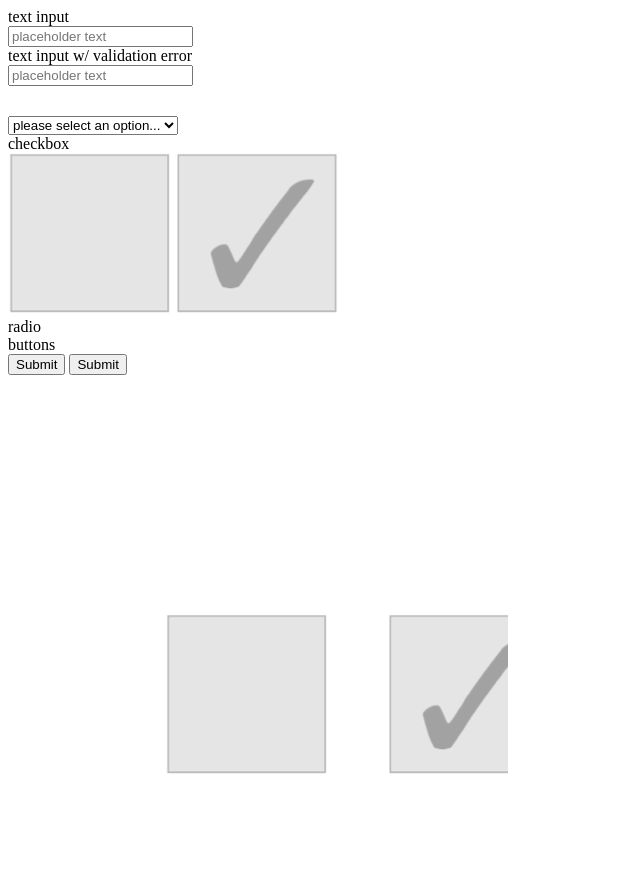
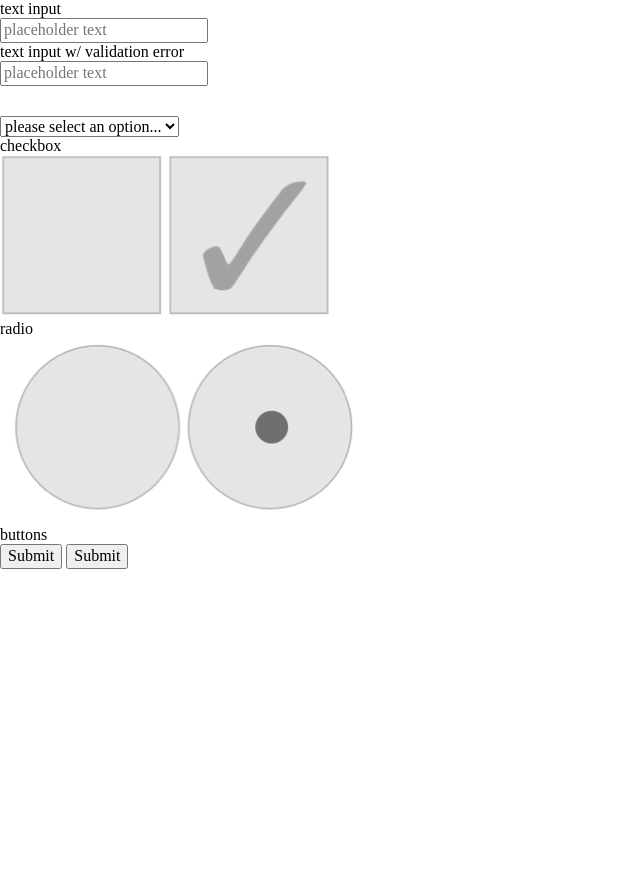
Before and after one commit to rh24/ui-challenge-2, a plain HTML site: page index.html in a window 1280 px wide. Shown: the whole page, without its empty margins (0-640 px from the left). After the commit the page ends 800 px from the top, so only its background shows below. Drawn offline with Linux system fonts and the light colour scheme.

Commit message:
Remove fieldset border

```diff
--- a/css/styles.css
+++ b/css/styles.css
@@ -78,3 +78,7 @@
 select option.odd {
   background: rgb(216, 216, 216);
 }
+
+fieldset {
+  border: none;
+}
--- a/index.html
+++ b/index.html
@@ -6,6 +6,7 @@
   <meta http-equiv="X-UA-Compatible" content="IE=edge">
   <title>Page Title</title>
   <meta name="viewport" content="width=device-width, initial-scale=1">
+  <link rel="stylesheet" type="text/css" href="css/normalize.css" />
   <link rel="stylesheet" type="text/css" href="css/styles.css" />
   <script src="js/main.js"></script>
 </head>
@@ -29,27 +30,23 @@
     <div>
       <select name="select box">
         <option disabled selected value id="default">please select an option...</option>
-        <option value="option 1">option 1</option>
-        <option value="option 2">option 2</option>
-        <option value="option 3">option 3</option>
-        <option value="option 4">option 4</option>
+        <option value="option 1" class="odd">option 1</option>
+        <option value="option 2" class="even">option 2</option>
+        <option value="option 3" class="odd">option 3</option>
+        <option value="option 4" class="even">option 4</option>
       </select>
     </div>
     <div>
       <label><span>checkbox</span></label>
       <div class="unchecked"><input type="checkbox" name="" id="unchecked"></div>
       <div class="checked"><input type="checkbox" name="" id="checked"></div>
-      <!-- <input type="checkbox" id="c1" name="cc" />
-      <label for="c1">Check Box 1</label>
-      <input type="checkbox" id="c1" name="cc" />
-      <label for="c2">Check Box 1</label> -->
     </div>
     <div>
-      <div>
-        <label><span>radio</span></label>
-      </div>
-      <input type="radio" name="" id="" class="unchecked-radio">
-      <input type="radio" name="" id="" class="checked-radio">
+      <label><span>radio</span></label>
+      <fieldset id="radio-buttons">
+        <div class="unchecked-radio"><input type="radio" name="" id="unchecked-radio" /></div>
+        <div class="checked-radio"><input type="radio" name="" id="checked-radio" /></div>
+      </fieldset>
     </div>
     <div>
       <div>
@@ -59,10 +56,6 @@
       <input type="submit" name="" id="" class="submit">
     </div>
   </form>
-
-  <div id="test">
-
-  </div>
 </body>
 
 </html>
```
